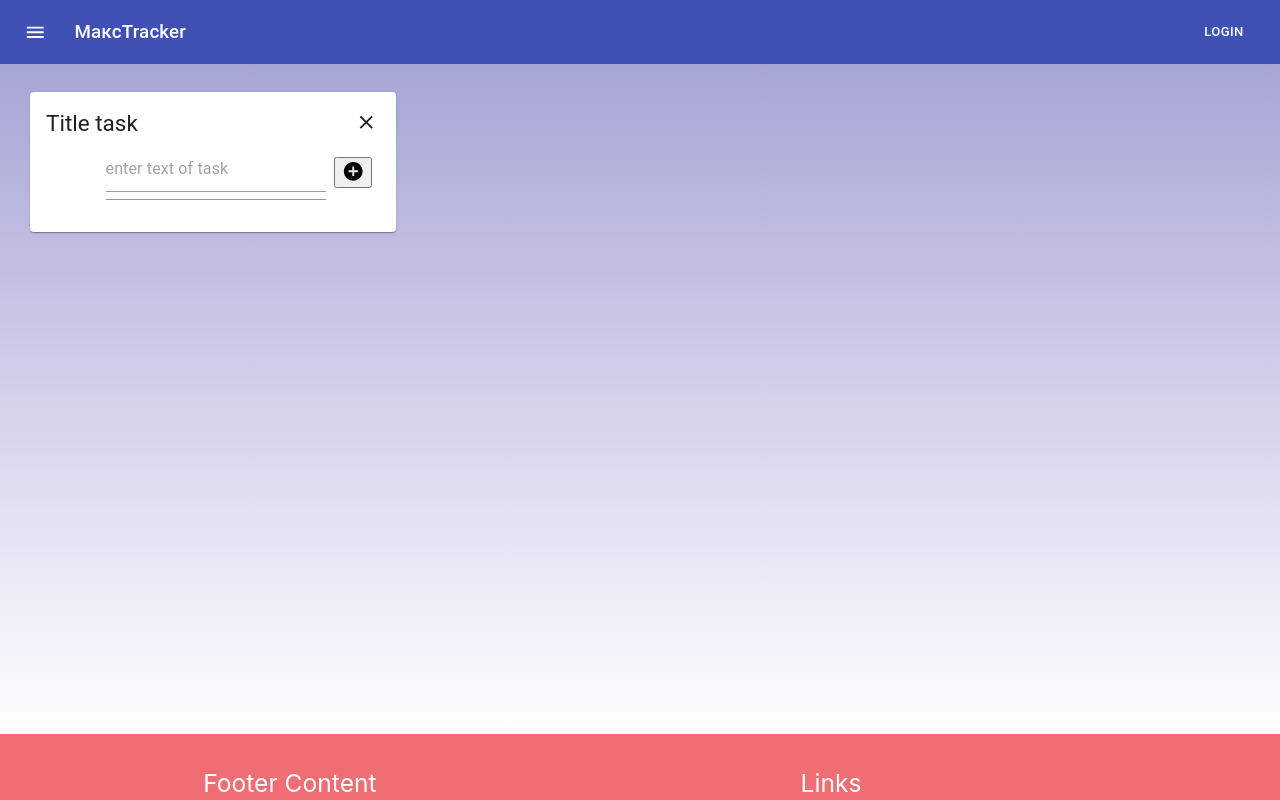
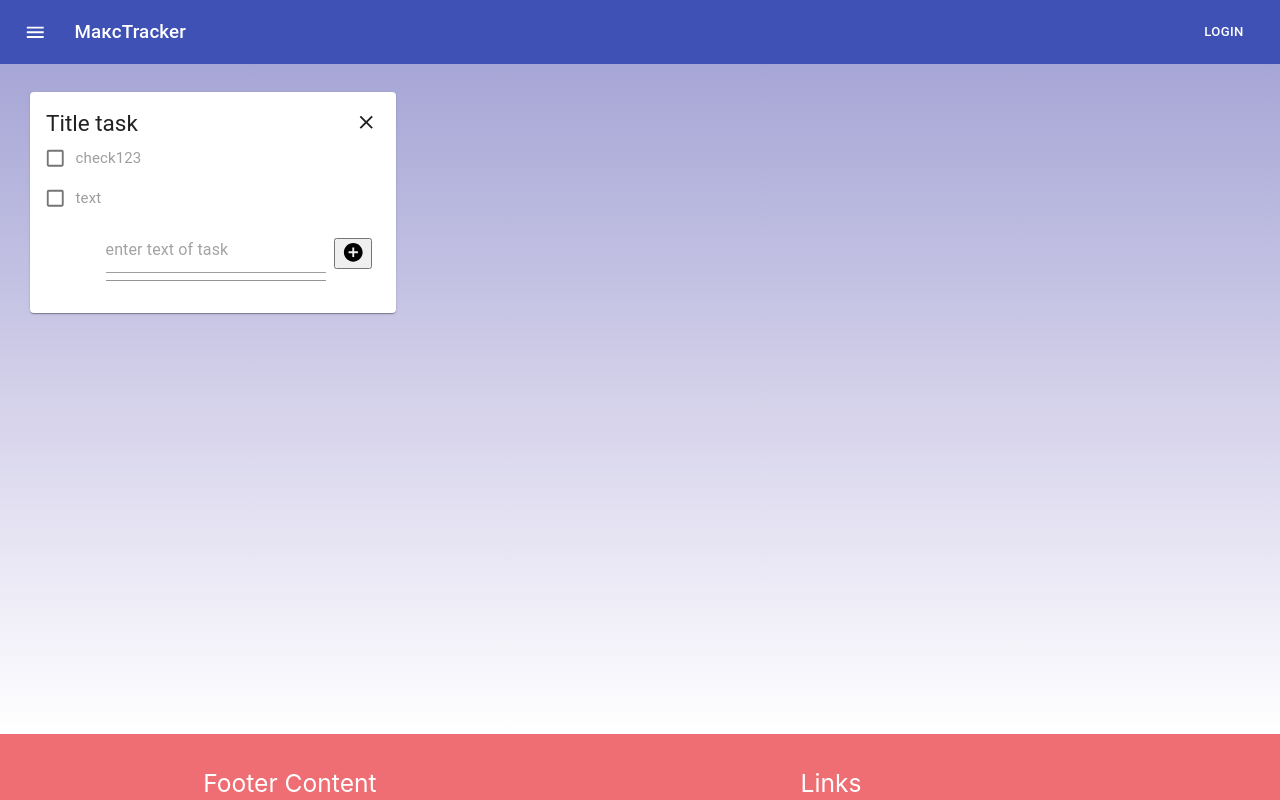
Before and after one commit to Ehot93/tt, a React (Create React App) app: page / in a window 1280 px wide. Shown: the top 800 px of the page. Built offline with nearby package versions, Linux system fonts and the light colour scheme.

Commit message:
change Card

```diff
--- a/src/components/Card/index.jsx
+++ b/src/components/Card/index.jsx
@@ -1,47 +1,51 @@
-import React, {useState} from 'react';
-import {Card, Typography, CardContent, CardActions, IconButton, Box, Input} from "@material-ui/core";
+import React, {useState, useEffect} from 'react';
+import {FormControlLabel, Card, Typography, CardContent, CardActions, IconButton, Box, Input, Checkbox} from "@material-ui/core";
 import CloseIcon from '@material-ui/icons/Close';
 import AddCircleIcon from '@material-ui/icons/AddCircle';
-import Item from './Item';
+// import ListItem from './ListItem';
 import './style.scss';
 
 export default function SimpleCard() {
-    const [task, setNewTask] = useState({
-        items: [
+    const [tasks, addTask] = useState([
             {
-                text: 'do todo',
-                id: 1
+                text: 'text',
+                isChecked: false,
+                id: Date.now()
             }
         ]
-    });
-    const [textTask, setTextTask] = useState('12');
+    );
+    const [text, setText] = useState('');
+    const handleChange = (e) => {
+        setText(e.target.value);
+    };
+    const handleSubmit = (e)=>{
+        e.preventDefault();
+        if(text.length === 0){
+            return;
+        }
+        const newItem = {
+            text: text,
+            isChecked: false,
+            id: Date.now()
+        }
+        addTask([
+            ...tasks,
+            ...[{
+                text: text,
+                isChecked: false,
+                id: Date.now()
+            }]
+        ])
+        console.log(tasks);
+    }
 
-    const handleChange = (e) => {
-        setTextTask(e.target.value);
-        console.log('handleChange', textTask);
-    };
-
-    const handleSubmit = (e) => {
-        e.preventDefault();
-        const newItem = [{
-            text: textTask.toString(),
-            id: Date.now()
-        }];
-        console.log('handleSubmit ', task);
-        // setNewTask({items: task.items.concat(newItem)});
-        const temp = [...task.items, ...newItem];
-        setNewTask({task: temp}
-            );
-        // setNewTask([
-        //     ...task.items,
-        //     {items: newItem}
-        // ]);
-        console.log('handleSubmit ', task);
-    };
+    const handleCheck = (e)=>{
+        console.log(e)
+    }
     return (
         <form onSubmit={handleSubmit}>
             <Card className={"card"}>
-                <CardContent className={"card__wrapper"}>
+                <CardContent className={"card__wrapper"} id="container">
                     <Box className={"card__box"}>
                         <Typography variant="h5" component="h2">
                             Title task
@@ -51,25 +55,33 @@ export default function SimpleCard() {
                         </IconButton>
                     </Box>
                     <Box>
-                        {/*<Item props={task.items}/>*/}
-                        <ul className="12z">
-                            {/*{task.items.map(item => {*/}
-                            {/*    <li key={item.id}>{item.text}</li>*/}
-                            {/*})}*/}
-                        </ul>
+                        <FormControlLabel control={
+                            <Checkbox/>}
+                                          label="check123"
+                        />
                     </Box>
-                    <CardActions className={"card__actions"}>
-                        <Input placeholder="enter text of task"
-                               onChange={handleChange}
-                               value={task.text}/>
-                        {/*<IconButton size="small">*/}
+                    {tasks.map(item => {
+                        return(
+                            <Box key={item.id}>
+                                <FormControlLabel className="ul22" control={
+                                    <Checkbox onChange={item => !item.isChecked} checked={item.isChecked}/>}
+                                                  label={item.text}
+                                />
+                            </Box>
+                        )
+                    })}
+                    {/* <ListItem props={tasks}/> */}
+                    <CardActions className={"card__actions"} id="cardActions">
+                        <Input id="input" placeholder="enter text of task"
+                               onChange={handleChange} value={text}
+                        />
                         <button>
                             <AddCircleIcon></AddCircleIcon>
                         </button>
-                        {/*</IconButton>*/}
                     </CardActions>
+
                 </CardContent>
             </Card>
         </form>
-    );
+    )
 }
```
